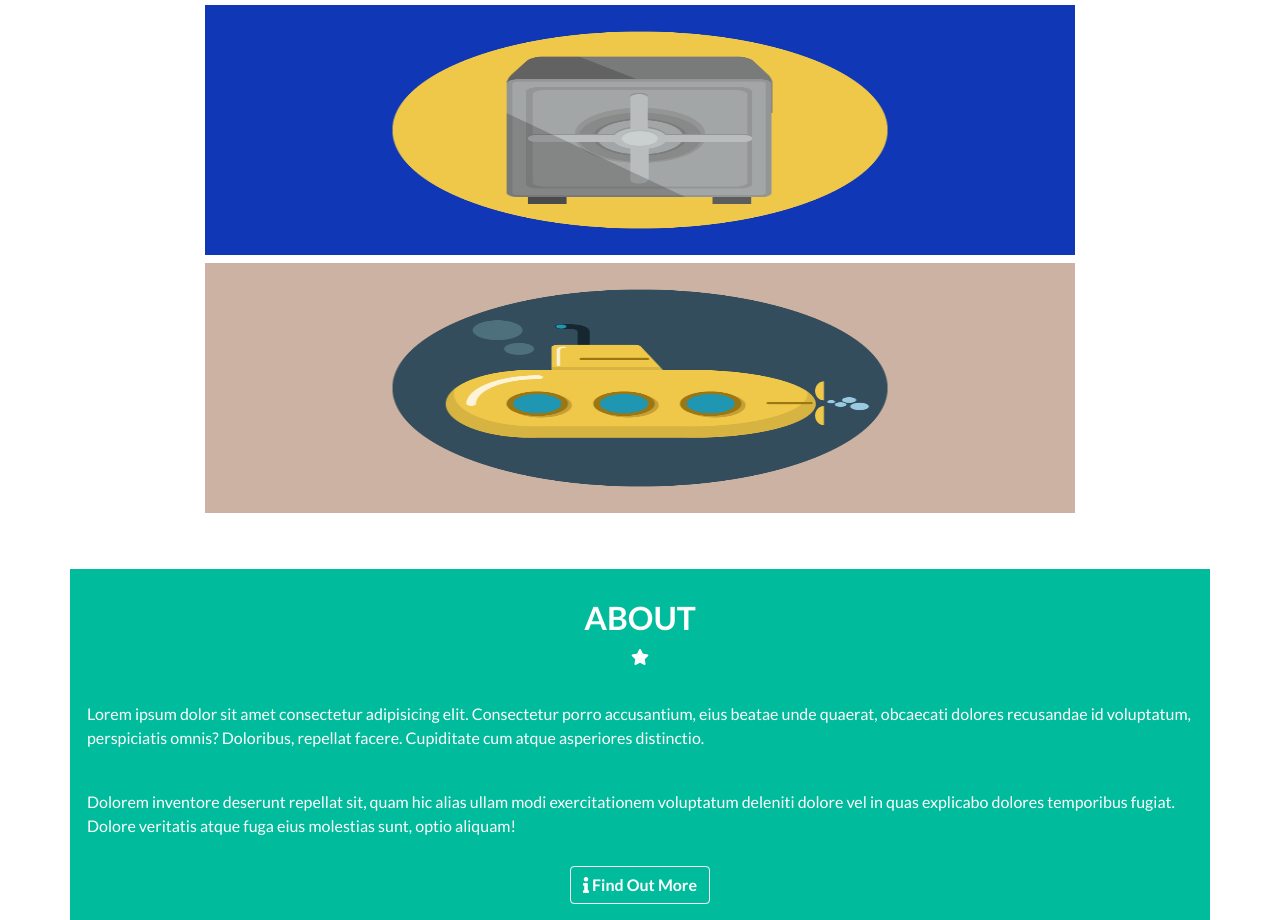
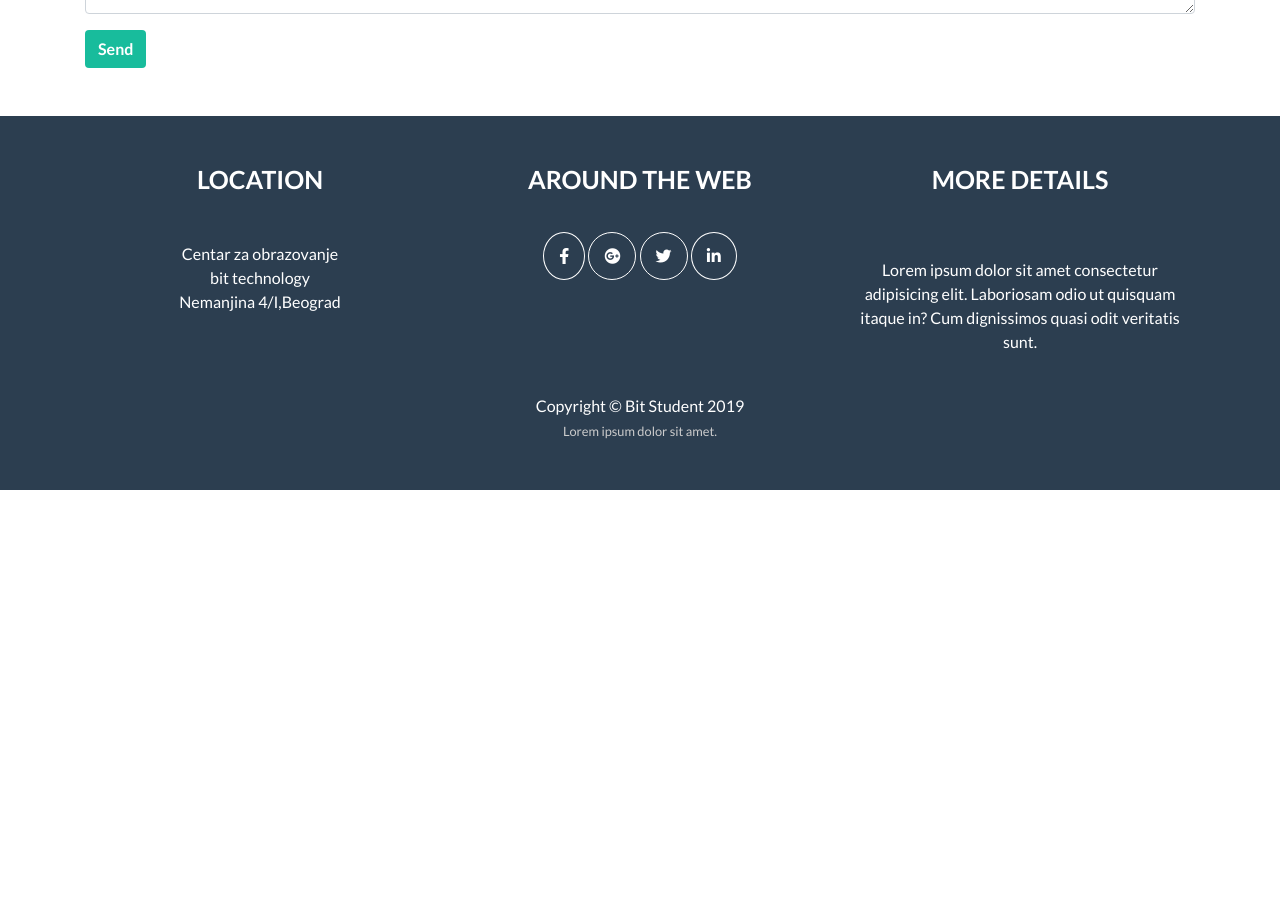
Before and after one commit to MomirR/BIT_web, a plain HTML site: page Week4/Bootstrap-project/index.html in a window 1280 px wide. Shown: the part 1877-2797 px from the top of the page. After the commit the page ends 2367 px from the top, so only its background shows below. Drawn offline with nearby package versions, Linux system fonts and the light colour scheme.

Commit message:
modified

```diff
--- a/Week4/Bootstrap-project/index.html
+++ b/Week4/Bootstrap-project/index.html
@@ -16,9 +16,12 @@
 </head>
 
 <body>
-    <header class="container">
+    <header class="container-fluid">
         <nav class="navbar navbar-expand-lg navbar-dark">
+            <div class="container">
+                <h1>
                     <a class="navbar-brand" href="#">BIT STUDENT</a>
+                </h1>
                 <button class="navbar-toggler" type="button" data-toggle="collapse" data-target="#navbarNav"
                     aria-controls="navbarNav" aria-expanded="false" aria-label="Toggle navigation">MENU
                     <span class="navbar-toggler-icon"></span>
@@ -26,58 +29,59 @@
                 <div class="collapse navbar-collapse" id="navbarNav">
                     <ul class="navbar-nav">
                         <li class="nav-item">
-                        <a class="nav-link" href="#">PORTFOLIO <span class="sr-only">(current)</span></a>
+                            <a class="nav-link" href="#portfolio">PORTFOLIO <span class="sr-only">(current)</span></a>
                         </li>
                         <li class="nav-item">
-                        <a class="nav-link" href="#">ABOUT</a>
+                            <a class="nav-link" href="#about">ABOUT</a>
                         </li>
                         <li class="nav-item">
-                        <a class="nav-link" href="#">CONTACT ME</a>
+                            <a class="nav-link" href="#contact_me">CONTACT ME</a>
                         </li>
                     </ul>
+                </div>
             </div>
         </nav>
 
         <div class="mainDiv">
 
             <img src="assets/images/profile.png" alt="">
-            <h2 class="pt-2">BOOTSTRAP AND SASS</h2>
+            <h1 class="pt-2">BOOTSTRAP AND SASS</h1>
             <span class="star fa fa-star"></span>
-            <ul class="container-fluid">
-                <li> <a href="#">Web Developer-</a></li>
-                <li> <a href="#">Graphic Artist-</a></li>
-                <li> <a href="#">User Experience Designer</a></li>
+            <ul>
+                <li><a href="#">Web Developer</a>-</li>
+                <li><a href="#">Graphic Artist</a>-</li>
+                <li><a href="#">User Experience Designer</a></li>
             </ul>
         </div>
     </header>
     <main>
         <!-- PORTFOLIO START -->
-        <section class="container portfolio mb-5">
+        <section class="container portfolio mb-5" id="portfolio">
             <h1>portfolio</h1>
             <span class="star fa fa-star"></span>
             <div class="container">
-                <div class="row mx-auto d-block">
-                    <img class="col-sm-10 " src="assets/images/cabin.png" alt="img">
-                    <img class="col-sm-10" src="assets/images/cake.png" alt="img">
-                    <img class="col-sm-10" src="assets/images/circus.png" alt="img">
-                    <img class="col-sm-10" src="assets/images/game.png" alt="img">
-                    <img class="col-sm-10" src="assets/images/safe.png" alt="img">
-                    <img class="col-sm-10" src="assets/images/submarine.png" alt="img">
+                <div class="row mx-auto d-inline-block">
+                    <img class="col-10 col-md-5 col-lg-4" src="assets/images/cabin.png" alt="img">
+                    <img class="col-10 col-md-5 col-lg-4" src="assets/images/cake.png" alt="img">
+                    <img class="col-10 col-md-5 col-lg-4" src="assets/images/circus.png" alt="img">
+                    <img class="col-10 col-md-5 col-lg-4" src="assets/images/game.png" alt="img">
+                    <img class="col-10 col-md-5 col-lg-4" src="assets/images/safe.png" alt="img">
+                    <img class="col-10 col-md-5 col-lg-4" src="assets/images/submarine.png" alt="img">
                 </div>
             </div>
         </section>
         <!-- ABOUT START -->
-        <section class="container about mb-4">
-            <div class="row">
-                <div class="col-sm-12 text-center">
+        <section class="container-fluid about mb-4" id="about">
+            <div class="container">
+                <div class="someDIv">
                     <h2>about</h2>
                     <span class="star fa fa-star"></span>
-                    <p>Lorem ipsum dolor sit amet consectetur adipisicing elit. Consectetur porro accusantium, eius
-                        beatae unde quaerat, obcaecati dolores recusandae id voluptatum, perspiciatis omnis? Doloribus,
-                        repellat facere. Cupiditate cum atque asperiores distinctio.</p>
-                    <p>Dolorem inventore deserunt repellat sit, quam hic alias ullam modi exercitationem voluptatum
-                        deleniti dolore vel in quas explicabo dolores temporibus fugiat. Dolore veritatis atque fuga
-                        eius molestias sunt, optio aliquam!</p>
+
+                        <p class="firstP">Lorem ipsum dolor sit amet consectetur adipisicing elit. Harum ipsam cum at distinctio provident molestias consequuntur. Amet, alias dignissimos labore tenetur debitis quia assumenda sint inventore accusamus non iure repudiandae corporis quo error voluptatum minima nisi excepturi! Tenetur magni debitis id error commodi exercitationem, tempora aliquid est laboriosam quaerat, voluptas temporibus, nisi ea? Neque sit illum error voluptatum incidunt in!</p>
+
+
+                        <p class="secondP">Lorem ipsum dolor sit amet consectetur adipisicing elit. Ab, molestias facilis explicabo dicta esse saepe rerum iure voluptates, expedita, veritatis accusantium quam suscipit doloremque animi blanditiis at recusandae repudiandae. Tenetur quae dolorem veritatis sapiente laudantium inventore, vero exercitationem molestiae culpa! Blanditiis maxime eum quisquam alias corporis? Ratione deleniti minima qui quia, hic dolores velit vel consequuntur praesentium quasi debitis beatae!</p>
+
                     <a href="#">
                         <div class="buttons">
                             <button type="button" class="btn btn-inline d-inline-block">
@@ -90,11 +94,11 @@
             </div>
         </section>
 
-        <!-- CONTACT ME -->
-        <section class="container text-center">
+        <!-- CONTACT ME -- FORM -->
+        <section class="container text-center" id="contact_me">
             <h1 class="text-center mb-2">contact me</h1>
             <span class="star fa fa-star"></span>
-            <form>
+            <form action="" method="POST">
                 <div class="form-group">
                     <input type="text" class="form-control" placeholder="Name">
                 </div>
@@ -118,25 +122,26 @@
     <footer class="container-fluid text-center">
         <div class="container">
             <div class="row">
-                <div class="col-sm-12 mb-4">
+                <div class="col-sm-12 col-md-4 mb-4">
                     <h2 class="pt-5 mb-3">location</h2>
-                    <p class="mb-0">Centar za obrazovanje</p>
+                    <p class="mb-0 mt-md-5">Centar za obrazovanje</p>
                     <p class="mb-0">bit technology</p>
                     <address class="mb-0">Nemanjina 4/I,Beograd</address>
                 </div>
-                <div class="col-sm-12 mb-4">
-                    <h2>around the web</h2>
+                <div class="col-sm-12 col-md-4 mb-4">
+                    <h2 class="mt-md-5">around the web</h2>
                     <div class="col-sm-12">
-                        <a href=""><i class="fab fa-facebook-f"></i></a>
-                        <a href=""><i class="fab fa-google-plus"></i></a>
-                        <a href=""><i class="fab fa-twitter"></i></a>
-                        <a href=""><i class="fab fa-linkedin-in"></i></a>
+                        <a href="#"><i class="fab fa-facebook-f"></i></a>
+                        <a href="#"><i class="fab fa-google-plus"></i></a>
+                        <a href="#"><i class="fab fa-twitter"></i></a>
+                        <a href="#"><i class="fab fa-linkedin-in mt-md-0"></i></a>
                     </div>
                 </div>
-                <div class="col-sm-12 mb-4">
-                    <h2 class="pb-3">more details</h2>
+                <div class="col-sm-12 col-md-4 mb-4">
+                    <h2 class="pb-3 mt-md-5">more details</h2>
                     <div class="col-sm-12">
-                        <p>Lorem ipsum dolor sit amet consectetur adipisicing elit. Laboriosam odio ut quisquam itaque
+                        <p class="mt-md-5">Lorem ipsum dolor sit amet consectetur adipisicing elit. Laboriosam odio ut
+                            quisquam itaque
                             in? Cum dignissimos quasi odit veritatis sunt.</p>
                     </div>
                 </div>
--- a/Week4/Bootstrap-project/scss/_about.scss
+++ b/Week4/Bootstrap-project/scss/_about.scss
@@ -21,13 +21,14 @@
 .about a {
   text-align: center;
 }
-.about .buttons {
-  margin: 0 auto;
+.about .someDIv {
+  padding: 30px 5px;
+  margin-bottom: 25px;
+  text-align: center;
 }
-.about .row > div {
-  margin: 0 auto;
-  margin-bottom: 25px;
+@media (min-width: 992px){
+  // .about p {
+  //   width: 50%;
+  // }
+
 }
-.about .text-center {
-  padding: 30px 5px;
-}
--- a/Week4/Bootstrap-project/scss/_footer.scss
+++ b/Week4/Bootstrap-project/scss/_footer.scss
@@ -1,5 +1,5 @@
 footer {
-  background: $color-footer;
+  background: $font-color-dark!important;
   color: $font-color;
 }
 
@@ -16,7 +16,7 @@ footer i {
   margin: 30px 0;
 }
 footer a:hover i {
-  color: tomato;
+  color: $color-green;
 }
 footer small {
   color: #ccc;
--- a/Week4/Bootstrap-project/scss/_header-img.scss
+++ b/Week4/Bootstrap-project/scss/_header-img.scss
@@ -1,5 +1,9 @@
+.container-fluid {
+  padding-right: 0;
+  padding-left: 0;
+  background-color: $color-green;
+}
 .mainDiv {
-  background-color: $color-green;
   text-align: center;
   color: $font-color;
   margin-bottom: 50px;
@@ -20,3 +24,11 @@
   justify-content: center;
   padding: 30px;
 }
+.mainDiv a:hover {
+  color: $font-color-dark!important;
+}
+@media (min-width: 992px) {
+  .mainDiv img {
+    width: 15%;
+  }
+}
--- /dev/null
+++ b/Week4/Bootstrap-project/scss/_mixins.scss
@@ -0,0 +1,6 @@
+@mixin dash {
+    content: "";
+    width: 10px;
+    height: 2px;
+    border: 2px solid white;
+}
--- a/Week4/Bootstrap-project/scss/_navbar.scss
+++ b/Week4/Bootstrap-project/scss/_navbar.scss
@@ -1,5 +1,5 @@
 header nav {
-  background-color: $color-footer;
+  background-color: $font-color-dark;
 }
 
 .navbar-brand > a {
@@ -14,3 +14,18 @@ header nav {
   background: $color-green !important;
   color: $font-color;
 }
+a:hover{
+color: #00bc9c!important;
+}
+
+@media (min-width: 768px) {
+  .navbar-dark .navbar-toggler {
+    background: $font-color-dark !important;
+    color: $font-color;
+    border: 2px solid white;
+  }
+
+  header ul{
+    margin-left: auto!important;
+  }
+}
--- a/Week4/Bootstrap-project/scss/_portfolio.scss
+++ b/Week4/Bootstrap-project/scss/_portfolio.scss
@@ -16,3 +16,16 @@ h1 {
   margin-bottom: 8px;
   height: 250px;
 }
+@media (min-width: 768px) {
+  .portfolio img {
+    height: 200px;
+    padding-bottom: 15px;
+  }
+}
+@media (min-width: 992px) {
+  .portfolio img {
+    height: 200px;
+    width: 250px;
+    padding-bottom: 15px;
+  }
+}
--- a/Week4/Bootstrap-project/scss/_variables.scss
+++ b/Week4/Bootstrap-project/scss/_variables.scss
@@ -1,6 +1,6 @@
 $font: "Lato", sans-serif;
-$color-green: #00bc9c;
-$color-footer: #293e4f;
+$color-green: #18bc9c;
 $font-color: #fff;
 $font-bold: 700;
-$font-color-dark: #293e4f;
+$font-color-dark: #2c3e50;
+$contact-form-input: #495057;
--- a/Week4/Bootstrap-project/scss/main.scss
+++ b/Week4/Bootstrap-project/scss/main.scss
@@ -1,5 +1,6 @@
 @import "variables";
 @import "reset";
+@import "mixins";
 @import "navbar";
 @import "header-img";
 @import "portfolio";
```
Also changed, not shown: Week4/Bootstrap-project/css/main.css, 1 other file. Lines whose indentation alone changed are shown as unchanged.
